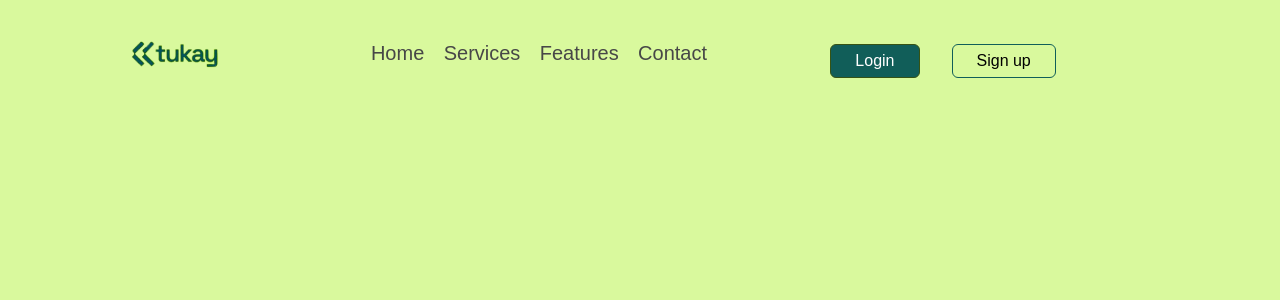
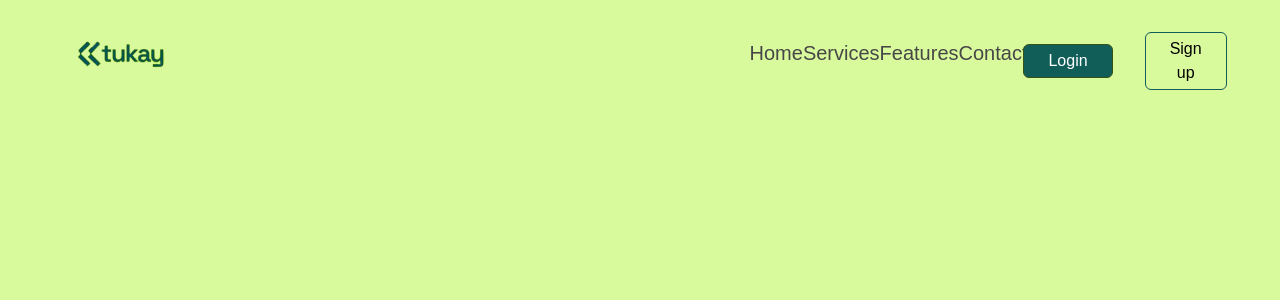
Before and after one commit to Nathaniyell/sapa-tukay, a React (Create React App) app: page / in a window 1280 px wide. Shown: the top 300 px of the page. Built offline with nearby package versions, Linux system fonts and the light colour scheme.

Commit message:
update Header.jsx

```diff
--- a/src/components/Header.jsx
+++ b/src/components/Header.jsx
@@ -5,22 +5,23 @@ import Logo from '../assets/logo.png'
 const Header = () => {
     const navLinks = ["Home", "Services", "Features", "Contact"]
   return (
-    <nav className='flex flex-col md:flex-row items-center justify-between w-10/12 mx-auto pt-2 '>
-        <div>
+    <nav className='flex flex-col md:flex-row items-center justify-between w-11/12 mx-auto pt-2 '>
+        <div className='flex items-center justify-between w-11/12'>
             <img src={Logo} alt="Logo" />
+            <RxHamburgerMenu className='text-4xl font-bold text-lime-900 md:hidden' />
         </div>
-        <ul className='flex w-2/3 gap-2 md:gap-0 md:w-1/3 mx-auto md:-mr-1 items-center justify-around md:bg-inherit flex-col md:flex-row bg-green-700'>
+        <ul className='flex w-2/3 gap-2 md:gap-0 md:w-1/3 mx-auto md:-mr-1 items-center justify-around md:bg-inherit flex-col md:flex-row bg-green-400'>
             {navLinks.map((link, index)=>{
                 return(
                     <li className='text-[#474747] text-xl my-2 hover:underline cursor-pointer' key={index}>{link}</li>
                 )
             })}
         </ul>
-        <aside className='mt-4 flex flex-col md:flex-row gap-8 items-center mx-auto'>
+        <aside className='mt-4 flex flex-col md:flex-row md:gap-8 gap-4 items-center mx-auto'>
             <button className='border border-lime-900 bg-teal-800 text-white py-1 px-6 rounded-md'>Login</button>
             <button className='py-1 px-6 rounded-md border border-teal-800 bg-inherit'>Sign up</button>
         </aside>
-        <RxHamburgerMenu className='text-4xl font-bold text-lime-900 md:hidden' />
+
     </nav>
   )
 }
```
